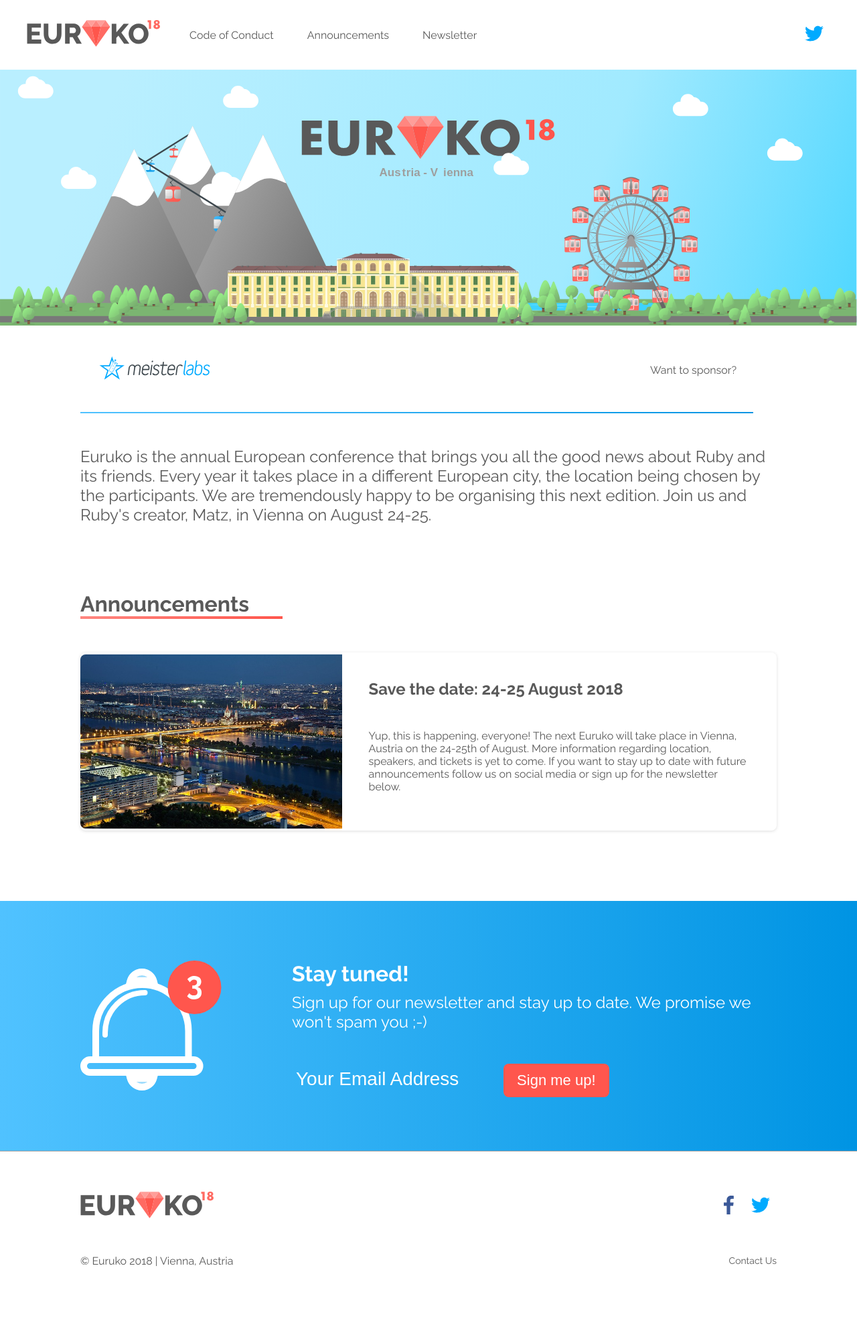
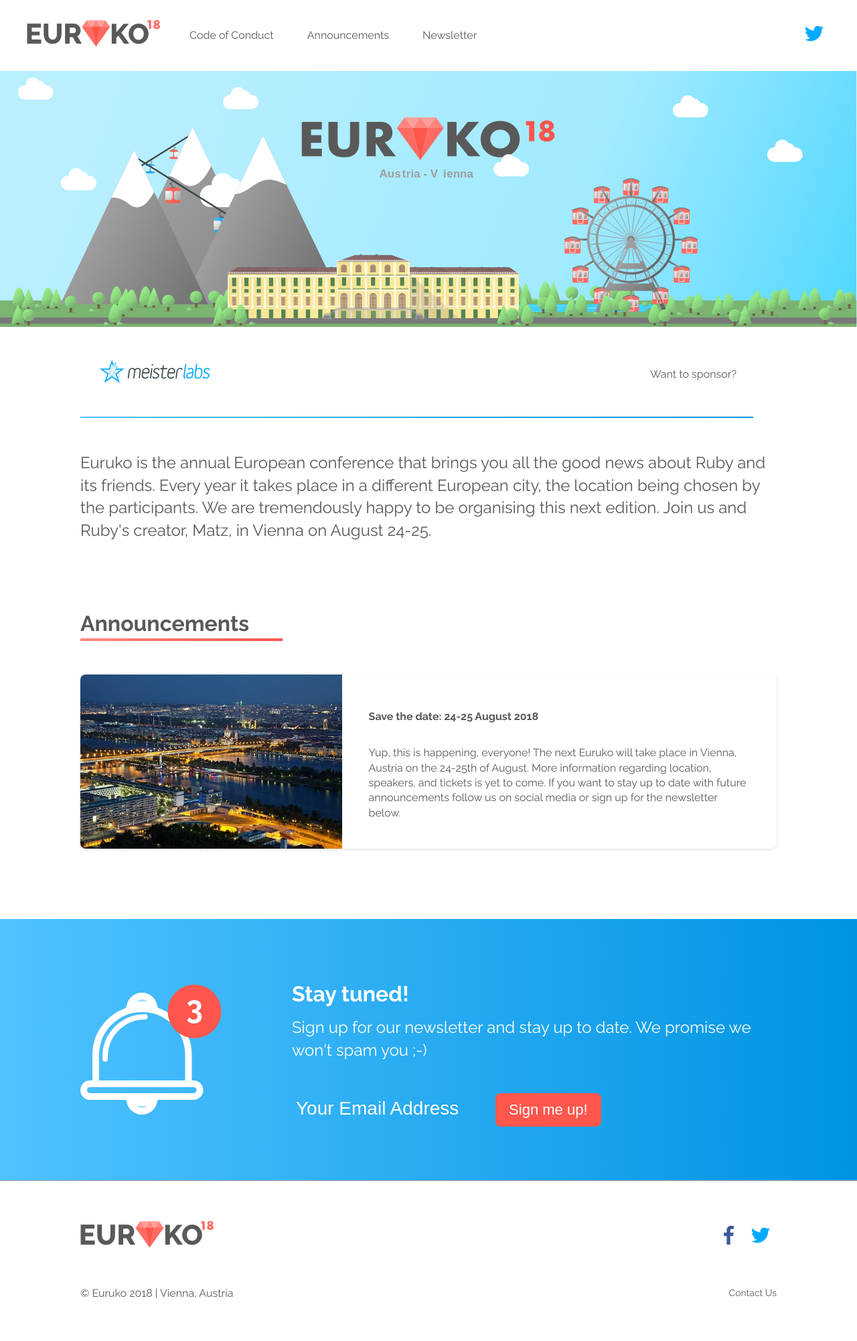
Before and after one commit to euruko/euruko2018.github.io, a Jekyll site: the page built from index.html, in a window 1280 px wide. Shown: the whole page at 67% size. Built offline with Jekyll 4.4.1, drawn with Linux system fonts in a browser that asks for light colours; before the commit the page ends 1952 px from its top, so only the background shows below that.

Commit message:
Add more CSS basics

```diff
--- a/assets/css/general.scss
+++ b/assets/css/general.scss
@@ -9,44 +9,11 @@
 }
 
 body {
-  font-family: "Raleway", Helvetica, sans-serif;
+  font-family: $font-family;
   font-size: 16px;
   margin: 0;
   color: $grey;
   min-height: 100%;
-}
-
-h1 {
-  font-size: 40px;
-  margin: 0;
-}
-h2 {
-  font-size: 32px;
-  margin: 0;
-}
-h3 {
-  font-size: 24px;
-  margin: 0;
-}
-h4 {
-  font-size: 20px;
-  margin: 0;
-}
-h5 {
-  font-size: 18px;
-  margin: 0;
-}
-.c-red {
-  color: $red;
-}
-.c-grey {
-  color: $grey;
-}
-.c-white {
-  color: white;
-}
-.c-blue {
-  color: blue;
 }
 
 a {
--- a/assets/css/lib/0-settings/_config.scss
+++ b/assets/css/lib/0-settings/_config.scss
@@ -9,6 +9,7 @@
 
 $blue: #50c2ff;
 
+$fs-h1: 40px;
 $fs-h2: 32px;
 $fs-h3: 24px;
 $fs-h4: 20px;
@@ -17,7 +18,13 @@
 
 $fw-bold: 700;
 $fw-medium: 500;
-$fw-regular: 300;
+$fw-regular: 400;
+
+$lh-regular: 140%;
+
+$font-family: "Raleway", Helvetica, sans-serif;
+
+$bs-regular: 0 1px 4px 0 rgba(89, 89, 89, 0.2);
 
 // add gradients
 // add pagewidth
--- /dev/null
+++ b/assets/css/lib/2-generic/_reset.scss
@@ -0,0 +1,19 @@
+* {
+    margin: 0;
+    padding: 0;
+}
+
+*,
+*:after,
+*:before {
+    box-sizing: border-box;
+}
+
+html {
+    width: 100%;
+    height: 100%;
+}
+
+body {
+    min-height: 100%;
+}
--- /dev/null
+++ b/assets/css/lib/3-base/_button.scss
@@ -0,0 +1,22 @@
+.button {
+    padding: 12px 20px;
+    font-size: $fs-p;
+    font-weight: $fw-medium;
+    border-radius: 5px;
+    white-space: nowrap;
+    display: inline-flex;
+    align-items: center;
+    justify-content: center;
+    flex: 0 0 0%;
+    color: white;
+    resize: none;
+    cursor: pointer;
+    text-decoration: none;
+}
+
+.button.large {
+    padding: 14px 30px;
+    font-size: $fs-h3;
+    font-weight: $fw-bold;
+    border-radius: 8px;
+}
--- /dev/null
+++ b/assets/css/lib/3-base/_page.scss
@@ -0,0 +1,7 @@
+body {
+    background-color: white;
+    font-family: $font-family;
+    color: $grey;
+    font-size: $fs-p;
+    line-height: 140%;
+}
--- /dev/null
+++ b/assets/css/lib/3-base/_typography.scss
@@ -0,0 +1,28 @@
+h1, h2, h3, h4, h5, p, span, a {
+    line-height: $lh-regular;
+    margin: 0;
+}
+
+h1 {
+    font-size: $fs-h1;
+}
+
+h2 {
+    font-size: $fs-h2;
+}
+
+h3 {
+    font-size: $fs-h3;
+}
+
+h4 {
+    font-size: $fs-h4;
+}
+
+h5 {
+    font-size: $fs-h5;
+}
+
+p, span, a {
+    font-size: $fs-p;
+}
--- /dev/null
+++ b/assets/css/lib/6-trumps/_colors.scss
@@ -0,0 +1,37 @@
+/* FONT COLOR */
+
+.c-red {
+    color: $red;
+}
+
+.c-grey {
+    color: $grey;
+}
+
+.c-white {
+    color: white;
+}
+
+.c-blue {
+    color: $blue;
+}
+
+/* BACKGROUND COLOR */
+
+.bg-red {
+    background-color: $red;
+}
+
+.bg-grey {
+    background-color: $grey;
+}
+
+.bg-white {
+    background-color: white;
+}
+
+/* SHADOWS */
+
+.bs-regular {
+    box-shadow: $bs-regular;
+}
--- a/assets/css/lib/main.scss
+++ b/assets/css/lib/main.scss
@@ -2,4 +2,12 @@
 
 @import "1-tools/responsive";
 
+@import "2-generic/reset";
+
+@import "3-base/page";
+@import "3-base/button";
+@import "3-base/typography";
+
 @import "4-object/flexbox";
+
+@import "6-trumps/colors";
```
Also changed, not shown: assets/css/lib/readme.md (added, +25 -0 lines).
